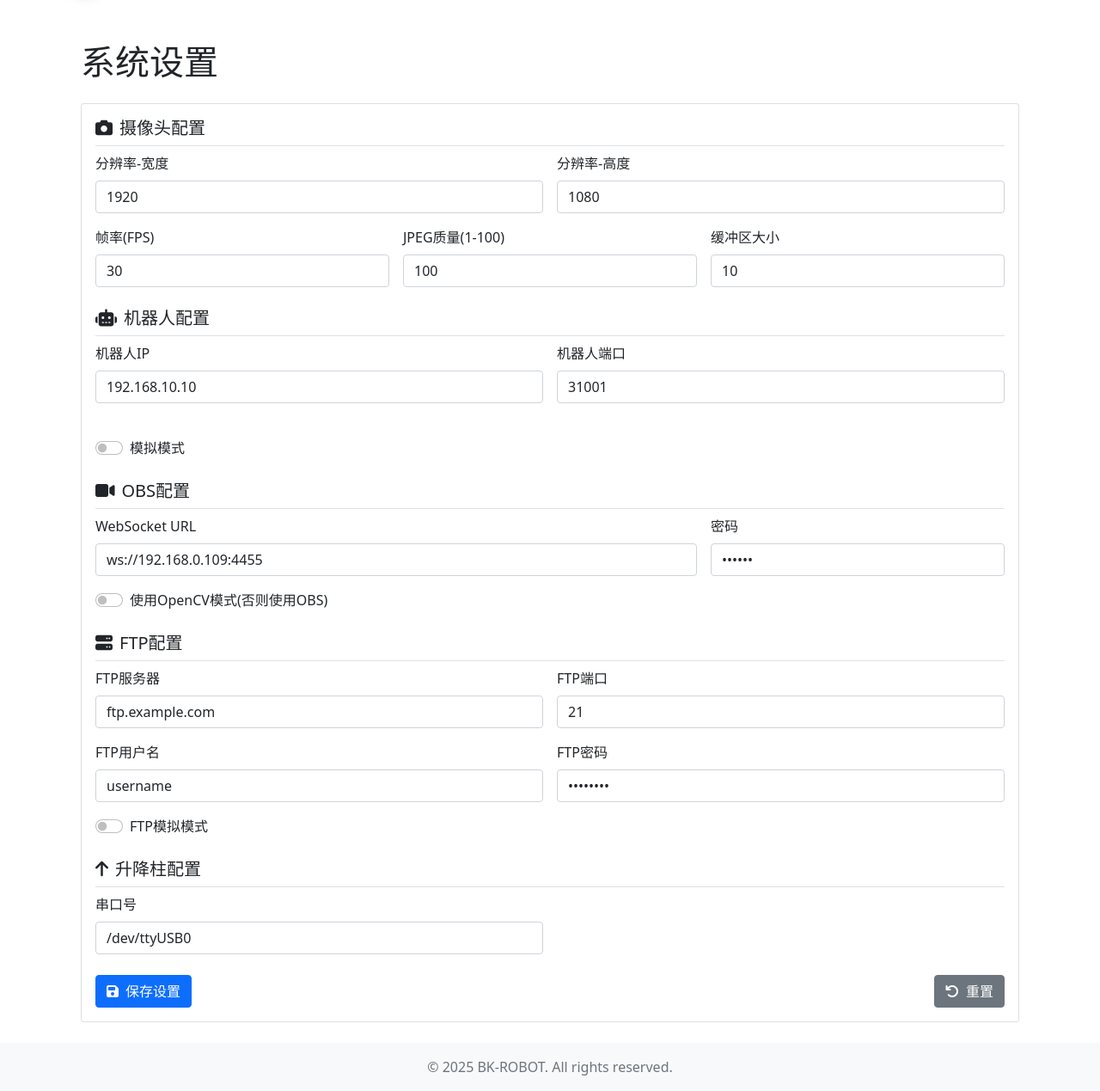
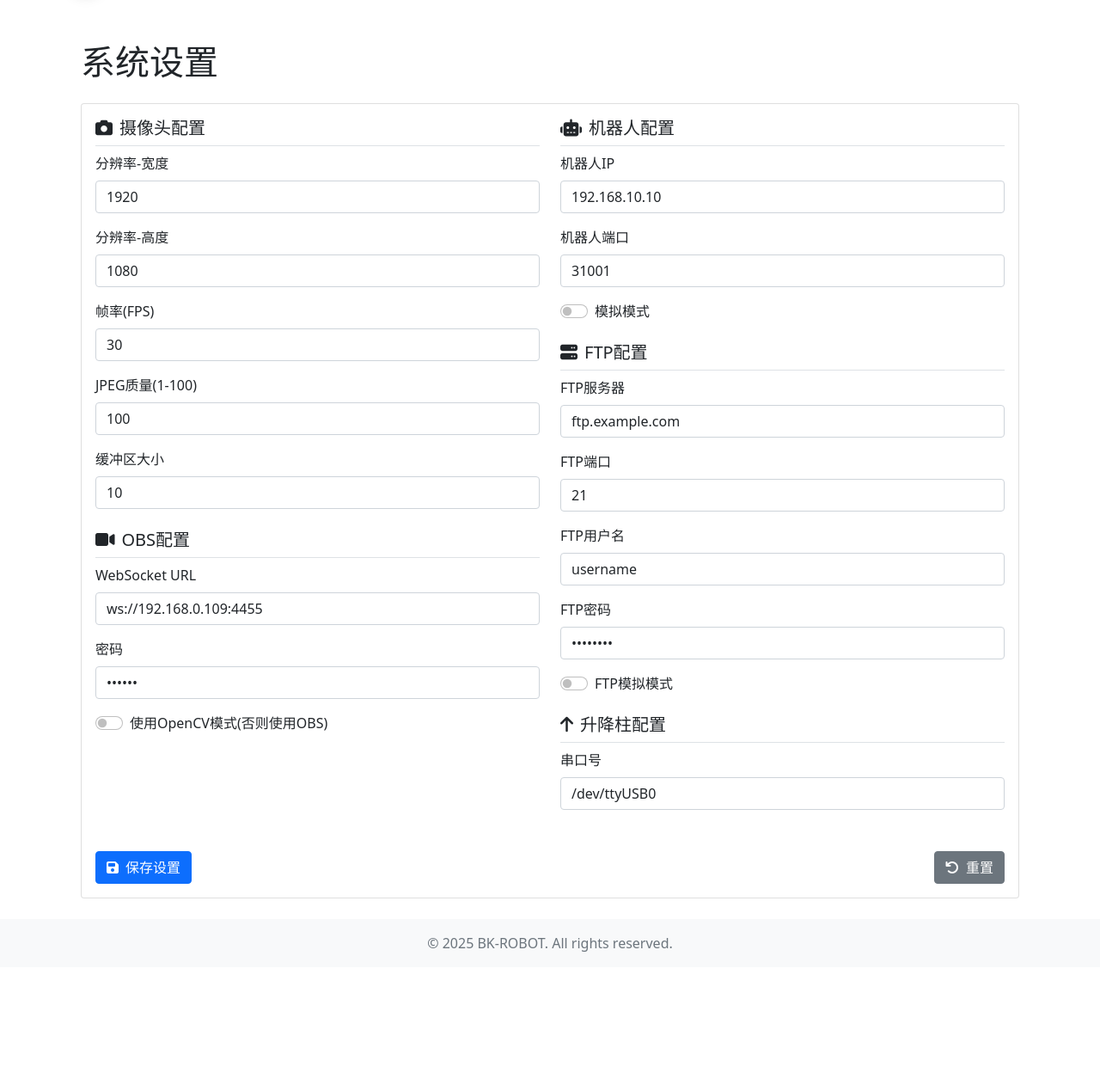
Before and after one commit to kzeng/bk-robot, a Flask app: page /settings in a window 1280 px wide. Shown: the part 63-1332 px from the top of the page at 86% size. After the commit the page ends 1170 px from the top, so only its background shows below. Run offline with Flask 3, Linux system fonts and the light colour scheme; some libraries are stand-ins or nearby versions.

Commit message:
optimize

```diff
--- a/app/templates/settings.html
+++ b/app/templates/settings.html
@@ -2,123 +2,116 @@
 
 {% block content %}
 <!-- Toast container -->
-<div class="toast-container position-fixed bottom-0 end-0 p-3" id="toastContainer">
-</div>
+<div class="toast-container position-fixed bottom-0 end-0 p-3" id="toastContainer"></div>
 
 <div class="container mt-4">
     <h1 class="mb-4">系统设置</h1>
-
     <div class="card">
-
         <div class="card-body">
             <form id="settingsForm">
+                <div class="row">
+                    <!-- 左侧板块 -->
+                    <div class="col-md-6">
                         <!-- 摄像头配置 -->
                         <div class="mb-4">
                             <h5 class="border-bottom pb-2"><i class="fas fa-camera me-2"></i>摄像头配置</h5>
-                    <div class="row g-3">
-                        <div class="col-md-6">
+                            <div class="mb-3">
                                 <label class="form-label">分辨率-宽度</label>
                                 <input type="number" class="form-control" name="CAMERA_WIDTH" value="{{ env.CAMERA_WIDTH }}" required>
                             </div>
-                        <div class="col-md-6">
+                            <div class="mb-3">
                                 <label class="form-label">分辨率-高度</label>
                                 <input type="number" class="form-control" name="CAMERA_HEIGHT" value="{{ env.CAMERA_HEIGHT }}" required>
                             </div>
-                        <div class="col-md-4">
+                            <div class="mb-3">
                                 <label class="form-label">帧率(FPS)</label>
                                 <input type="number" class="form-control" name="CAMERA_FPS" value="{{ env.CAMERA_FPS }}" required>
                             </div>
-                        <div class="col-md-4">
+                            <div class="mb-3">
                                 <label class="form-label">JPEG质量(1-100)</label>
                                 <input type="number" class="form-control" name="JPEG_QUALITY" min="1" max="100" value="{{ env.JPEG_QUALITY }}" required>
                             </div>
-                        <div class="col-md-4">
+                            <div class="mb-3">
                                 <label class="form-label">缓冲区大小</label>
                                 <input type="number" class="form-control" name="CAMERA_BUFFER_SIZE" value="{{ env.CAMERA_BUFFER_SIZE }}" required>
                             </div>
                         </div>
-                </div>
-
-                <!-- 机器人配置 -->
-                <div class="mb-4">
-                    <h5 class="border-bottom pb-2"><i class="fas fa-robot me-2"></i>机器人配置</h5>
-                    <div class="row g-3">
-                        <div class="col-md-6">
-                            <label class="form-label">机器人IP</label>
-                            <input type="text" class="form-control" name="ROBOT_IP" value="{{ env.ROBOT_IP }}" required>
-                        </div>
-                        <div class="col-md-6">
-                            <label class="form-label">机器人端口</label>
-                            <input type="number" class="form-control" name="ROBOT_PORT" value="{{ env.ROBOT_PORT }}" required>
-                        </div>
-                        <div class="col-md-6">                            <div class="form-check form-switch mt-4">
-                                <input class="form-check-input" type="checkbox" name="MOCK_MODE" {% if env.MOCK_MODE == 'true' %}checked{% endif %}>
-                                <label class="form-check-label">模拟模式</label>
-                            </div>
-                        </div>
-                    </div>
-                </div>
-
                         <!-- OBS配置 -->
                         <div class="mb-4">
                             <h5 class="border-bottom pb-2"><i class="fas fa-video me-2"></i>OBS配置</h5>
-                    <div class="row g-3">
-                        <div class="col-md-8">
+                            <div class="mb-3">
                                 <label class="form-label">WebSocket URL</label>
                                 <input type="text" class="form-control" name="OBS_WS_URL" value="{{ env.OBS_WS_URL }}" required>
                             </div>
-                        <div class="col-md-4">
+                            <div class="mb-3">
                                 <label class="form-label">密码</label>
                                 <input type="password" class="form-control" name="OBS_PASSWORD" value="{{ env.OBS_PASSWORD }}" required>
                             </div>
-                        <div class="col-12">                            <div class="form-check form-switch">
+                            <div class="mb-3">
+                                <div class="form-check form-switch">
                                     <input class="form-check-input" type="checkbox" name="USE_OPENCV" {% if env.USE_OPENCV == 'true' %}checked{% endif %}>
                                     <label class="form-check-label">使用OpenCV模式(否则使用OBS)</label>
                                 </div>
                             </div>
                         </div>
                     </div>
-
+                    <!-- 右侧板块 -->
+                    <div class="col-md-6">
+                        <!-- 机器人配置 -->
+                        <div class="mb-4">
+                            <h5 class="border-bottom pb-2"><i class="fas fa-robot me-2"></i>机器人配置</h5>
+                            <div class="mb-3">
+                                <label class="form-label">机器人IP</label>
+                                <input type="text" class="form-control" name="ROBOT_IP" value="{{ env.ROBOT_IP }}" required>
+                            </div>
+                            <div class="mb-3">
+                                <label class="form-label">机器人端口</label>
+                                <input type="number" class="form-control" name="ROBOT_PORT" value="{{ env.ROBOT_PORT }}" required>
+                            </div>
+                            <div class="mb-3">
+                                <div class="form-check form-switch mt-2">
+                                    <input class="form-check-input" type="checkbox" name="MOCK_MODE" {% if env.MOCK_MODE == 'true' %}checked{% endif %}>
+                                    <label class="form-check-label">模拟模式</label>
+                                </div>
+                            </div>
+                        </div>
                         <!-- FTP配置 -->
                         <div class="mb-4">
                             <h5 class="border-bottom pb-2"><i class="fas fa-server me-2"></i>FTP配置</h5>
-                    <div class="row g-3">
-                        <div class="col-md-6">
+                            <div class="mb-3">
                                 <label class="form-label">FTP服务器</label>
                                 <input type="text" class="form-control" name="FTP_HOST" value="{{ env.FTP_HOST }}" required>
                             </div>
-                        <div class="col-md-6">
+                            <div class="mb-3">
                                 <label class="form-label">FTP端口</label>
                                 <input type="number" class="form-control" name="FTP_PORT" value="{{ env.FTP_PORT }}" required>
                             </div>
-                        <div class="col-md-6">
+                            <div class="mb-3">
                                 <label class="form-label">FTP用户名</label>
                                 <input type="text" class="form-control" name="FTP_USER" value="{{ env.FTP_USER }}" required>
                             </div>
-                        <div class="col-md-6">
+                            <div class="mb-3">
                                 <label class="form-label">FTP密码</label>
                                 <input type="password" class="form-control" name="FTP_PASS" value="{{ env.FTP_PASS }}" required>
                             </div>
-                        <div class="col-12">                            <div class="form-check form-switch">
+                            <div class="mb-3">
+                                <div class="form-check form-switch">
                                     <input class="form-check-input" type="checkbox" name="MOCK_FTP" {% if env.MOCK_FTP == 'true' %}checked{% endif %}>
                                     <label class="form-check-label">FTP模拟模式</label>
                                 </div>
                             </div>
                         </div>
-                </div>
-
                         <!-- 升降柱配置 -->
                         <div class="mb-4">
                             <h5 class="border-bottom pb-2"><i class="fas fa-arrow-up me-2"></i>升降柱配置</h5>
-                    <div class="row g-3">
-                        <div class="col-md-6">
+                            <div class="mb-3">
                                 <label class="form-label">串口号</label>
                                 <input type="text" class="form-control" name="LIFT_PORT" value="{{ env.LIFT_PORT }}" required>
                             </div>
                         </div>
                     </div>
-
-                <div class="d-flex justify-content-between">
+                </div>
+                <div class="d-flex justify-content-between mt-4">
                     <button type="submit" class="btn btn-primary">
                         <i class="fas fa-save me-2"></i>保存设置
                     </button>
```
Lines whose indentation alone changed are shown as unchanged.
